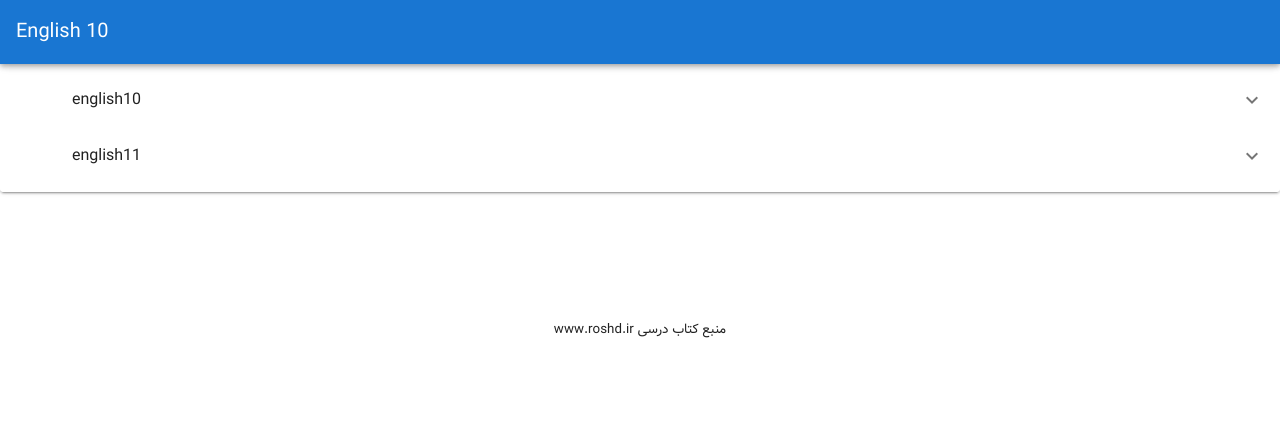
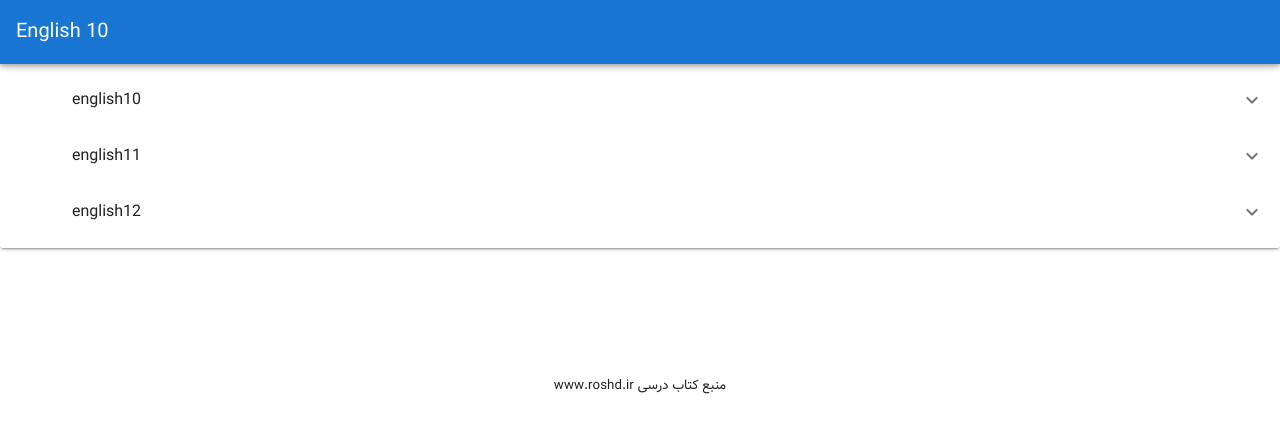
Before and after one commit to aref-mehran/english10, a Vue app: page / in a window 1280 px wide. Shown: the top 432 px of the page. Built offline with nearby package versions, Linux system fonts and the light colour scheme.

Commit message:
english12 added to books.js

```diff
--- a/src/data/books.js
+++ b/src/data/books.js
@@ -169,4 +169,75 @@ export default [
       },
     ],
   },
+  {
+    bookTitle: "انگلیسی 12",
+    bookName: "english12",
+    avatar: require("@/assets/image/lesson1.png"),
+    lessons: [
+      {
+        avatar: require("@/assets/image/lesson1.png"),
+        title: "Lesson one",
+        sectionItems: [
+          { title: "get Ready", startPageNum: 17, endPageNum: 18 },
+          { title: "Conversation", startPageNum: 19, endPageNum: 20 },
+          {
+            title: "New Words & Expressions",
+            startPageNum: 21,
+            endPageNum: 23,
+          },
+          { title: "Reading", startPageNum: 24, endPageNum: 25 },
+          { title: "reading comprehension", startPageNum: 26, endPageNum: 26 },
+          { title: "vocabulary development", startPageNum: 27, endPageNum: 28 },
+
+          { title: "Grammar", startPageNum: 29, endPageNum: 31 },
+          { title: "Listening & Speaking", startPageNum: 32, endPageNum: 33 },
+          { title: "Writing", startPageNum: 34, endPageNum: 39 },
+          { title: "What You Learned", startPageNum: 40, endPageNum: 41 },
+        ],
+        subtitle: `<span class="text--primary">Sense of Appreciation  </span> `,
+      },
+      {
+        avatar: require("@/assets/image/lesson1.png"),
+        title: "Lesson two",
+        sectionItems: [
+          { title: "get Ready", startPageNum: 45, endPageNum: 52 },
+          { title: "Conversation", startPageNum: 47, endPageNum: 54 },
+          {
+            title: "New Words & Expressions",
+            startPageNum: 49,
+            endPageNum: 57,
+          },
+          { title: "Reading", startPageNum: 52, endPageNum: 53 },
+          { title: "reading comprehension", startPageNum: 54, endPageNum: 54 },
+          { title: "vocabulary development", startPageNum: 55, endPageNum: 56 },
+          { title: "Grammar", startPageNum: 57, endPageNum: 68 },
+          { title: "Listening & Speaking", startPageNum: 61, endPageNum: 62 },
+          { title: "Writing", startPageNum: 63, endPageNum: 67 },
+          { title: "What You Learned", startPageNum: 68, endPageNum: 69 },
+        ],
+        subtitle: `<span class="text--primary"> Look it up  </span> `,
+      },
+      {
+        avatar: require("@/assets/image/lesson1.png"),
+        title: "Lesson three",
+        sectionItems: [
+          { title: "get Ready", startPageNum: 73, endPageNum: 52 },
+          { title: "Conversation", startPageNum: 75, endPageNum: 54 },
+          {
+            title: "New Words & Expressions",
+            startPageNum: 77,
+            endPageNum: 57,
+          },
+          { title: "Reading", startPageNum: 80, endPageNum: 81 },
+          { title: "reading comprehension", startPageNum: 82, endPageNum: 82 },
+          { title: "vocabulary development", startPageNum: 83, endPageNum: 85 },
+          { title: "Grammar", startPageNum: 86, endPageNum: 88 },
+          { title: "Listening & Speaking", startPageNum: 89, endPageNum: 90 },
+          { title: "Writing", startPageNum: 91, endPageNum: 97 },
+          { title: "What You Learned", startPageNum: 98, endPageNum: 102 },
+        ],
+        subtitle: `<span class="text--primary"> Reneable Energy  </span> `,
+      },
+    ],
+  },
 ];
```
